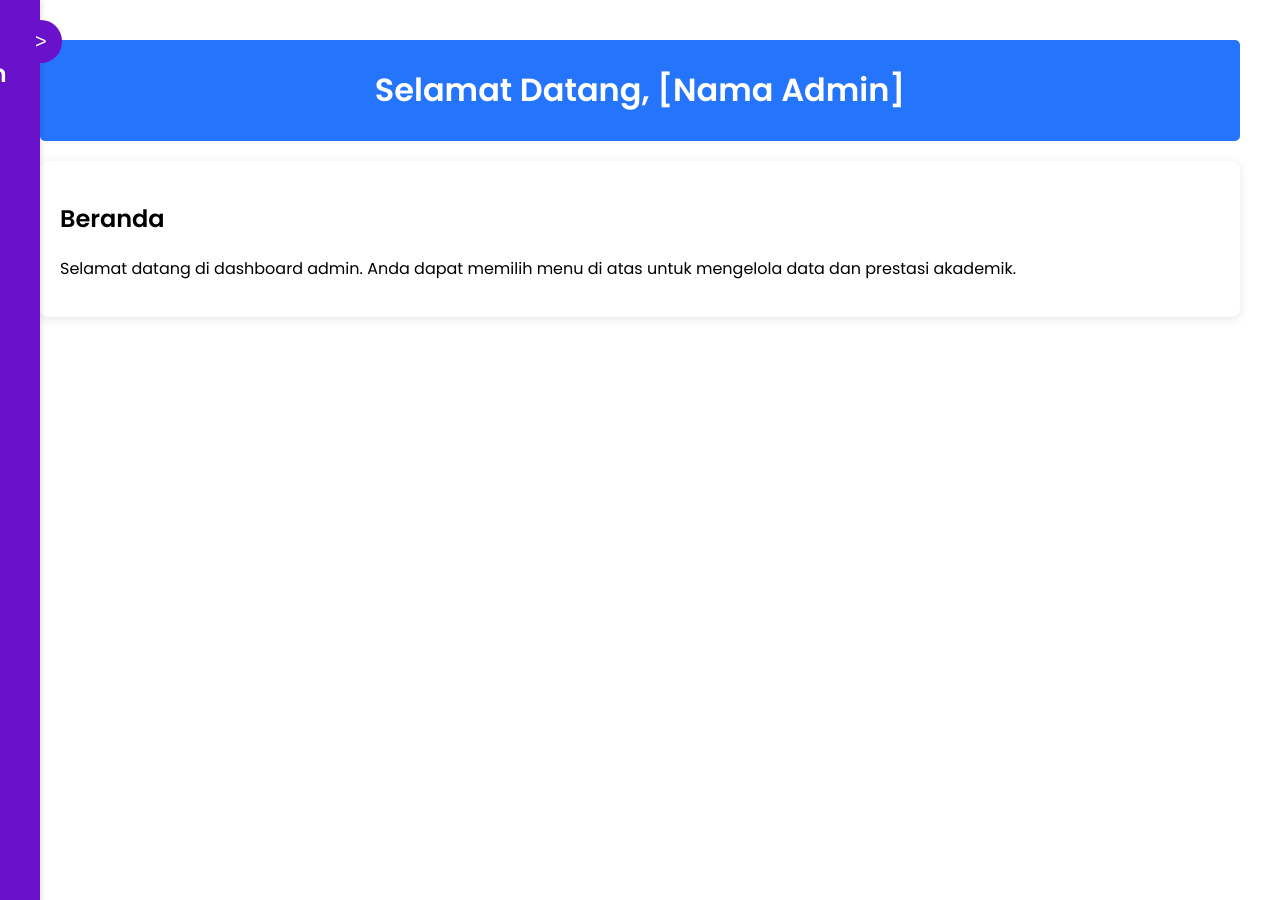
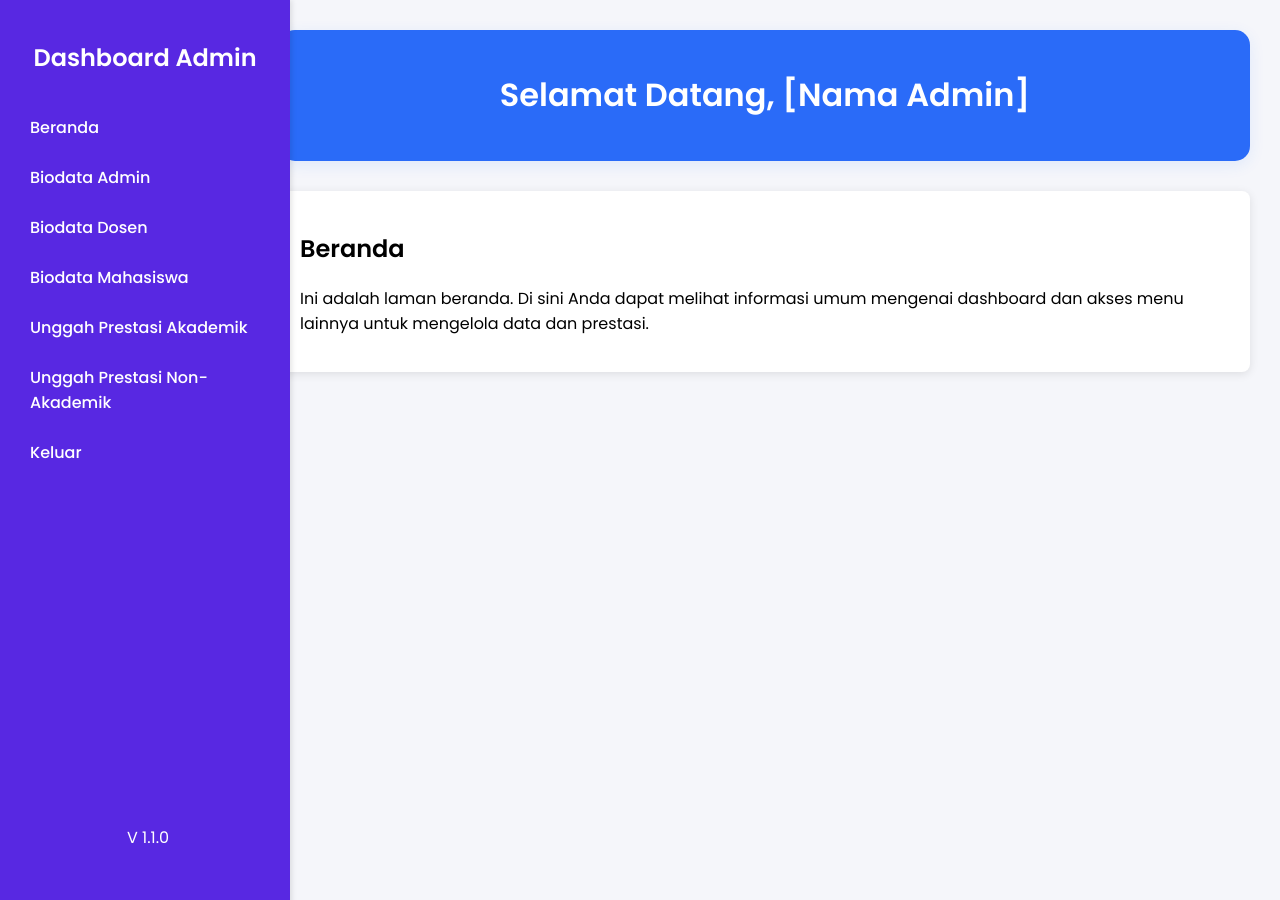
Before and after one commit to aqilaazza/ProjectSistemPencatatanPrestasi, a PHP site: page /dashboard_admin.php in a window 1280 px wide. Run offline with PHP 8.4, Linux system fonts and the light colour scheme.

Commit message:
updote sore ini

```diff
--- a/projectAkhir/dashboard_admin.php
+++ b/projectAkhir/dashboard_admin.php
@@ -13,27 +13,24 @@
             flex-direction: column;
             height: 100vh;
             overflow: hidden;
+            background-color: #f5f6fa;
         }
 
         .sidebar {
             width: 250px;
-            background-color: #6a11cb;
+            background-color: #5828E2;
             color: white;
+            font-size:36;
             padding: 20px;
             box-shadow: 2px 0 5px rgba(0, 0, 0, 0.1);
             height: 100%;
             position: fixed;
-            left: -250px;
-            transition: left 0.3s ease;
-        }
-
-        .sidebar.active {
             left: 0;
         }
 
         .sidebar h2 {
             text-align: center;
-            padding-top: 16px;
+            margin-bottom: 30px;
         }
 
         .sidebar ul {
@@ -42,35 +39,39 @@
         }
 
         .sidebar ul li {
-            margin: 15px 0;
+            margin: 5px 0;
+            padding: 10px;
+            border-radius: 5px;
+            transition: background-color 0.3s;
+        }
+
+        .sidebar ul li:hover {
+            background-color: rgba(255, 255, 255, 0.1);
         }
 
         .sidebar ul li a {
             color: white;
             text-decoration: none;
             font-weight: 500;
-        }
-
-        .sidebar ul li a:hover {
-            text-decoration: underline;
+            display: block;
         }
 
         .main-content {
             flex-grow: 1;
-            padding: 40px;
-            margin-left: 0;
+            margin-left: 250px;
+            padding: 30px;
             overflow-y: auto;
-            transition: margin-left 0.3s ease;
-            box-sizing: border-box;
+            background-color: #f5f6fa;
         }
 
         .header {
-            background-color: #2575fc;
+            background-color: #2A6BF8;
             color: white;
-            padding: 5px;
-            text-align: center;
-            border-radius: 5px;
-            margin-bottom: 20px;
+            text-align:center;
+            padding: 20px;
+            border-radius: 15px;
+            margin-bottom: 30px;
+            box-shadow: 0 4px 15px rgba(37, 117, 252, 0.1);
         }
 
         .card {
@@ -81,57 +82,56 @@
             margin: 20px 0;
         }
 
-        .upload-btn {
-            background-color: #6a11cb;
+        footer {
+            background-color: #5828E2;
             color: white;
-            border: none;
-            padding: 10px 15px;
-            border-radius: 5px;
-            cursor: pointer;
-            margin-top: 20px;
-            display: block;
-            margin-left: auto;
-            margin-right: auto;
+            text-align: center;
+            padding: 0px;
+            position: fixed;
+            bottom: 0;
+            margin-left: 127px;
+            padding-bottom:50px;
         }
 
-        footer {
-            text-align: center;
-            padding: 10px 0;
-            background-color: #6a11cb;
-            color: white;
-            position: relative;
-            width: 100%;
+        /* Sidebar menu hover effect */
+        .sidebar ul li:hover {
+            background-color: rgba(255, 255, 255, 0.1);
         }
 
-        .toggle-sidebar {
-            background-color: #6a11cb;
-            color: white;
-            border: none;
-            padding: 10px 15px;
-            border-radius: 30px;
-            cursor: pointer;
-            position: fixed;
-            top: 20px;
-            left: 20px;
-            z-index: 10;
+        .form-group {
+            margin-bottom: 15px;
         }
 
-        .toggle-icon {
-            font-size: 20px;
+        .form-group input, .form-group select, .form-group button {
+            width: 100%;
+            padding: 10px;
+            font-size: 16px;
+            margin: 5px 0;
+            border: 1px solid #ddd;
+            border-radius: 5px;
         }
+
+        .form-group button {
+            background-color: #2A6BF8;
+            color: white;
+            cursor: pointer;
+        }
+
+        .form-group button:hover {
+            background-color: #1a4db4;
+        }
+
     </style>
 </head>
 <body>
 
-    <button class="toggle-sidebar" onclick="toggleSidebar()">
-        <span class="toggle-icon" id="sidebar-icon">></span>
-    </button>
-
-    <div class="sidebar" id="sidebar">
+    <div class="sidebar">
         <h2>Dashboard Admin</h2>
         <ul>
             <li><a href="#" onclick="showSection('beranda')">Beranda</a></li>
-            <li><a href="#" onclick="showSection('biodata')">Biodata Saya</a></li>
+            <li><a href="#" onclick="showSection('biodata_admin')">Biodata Admin</a></li>
+            <li><a href="#" onclick="showSection('biodata_dosen')">Biodata Dosen</a></li>
+            <li><a href="#" onclick="showSection('biodata_mahasiswa')">Biodata Mahasiswa</a></li>
             <li><a href="#" onclick="showSection('unggah_prestasi')">Unggah Prestasi Akademik</a></li>
             <li><a href="#" onclick="showSection('unggah_prestasi_non_akademik')">Unggah Prestasi Non-Akademik</a></li>
             <li><a href="#" onclick="confirmLogout()">Keluar</a></li>
@@ -143,29 +143,103 @@
             <h1>Selamat Datang, [Nama Admin]</h1>
         </div>
 
+        <!-- Beranda -->
         <div class="card" id="beranda" style="display: block;">
             <h2>Beranda</h2>
-            <p>Selamat datang di dashboard admin. Anda dapat memilih menu di atas untuk mengelola data dan prestasi akademik.</p>
+            <p>Ini adalah laman beranda. Di sini Anda dapat melihat informasi umum mengenai dashboard dan akses menu lainnya untuk mengelola data dan prestasi.</p>
         </div>
 
+        <!-- Biodata Admin -->
+        <div class="card" id="biodata_admin" style="display: none;">
+            <h2>Biodata Admin</h2>
+            <div class="form-group">
+                <label for="search-nip">Search by NIP</label>
+                <input type="text" id="search-nip" placeholder="Masukkan NIP" />
+            </div>
+            <div class="form-group">
+                <button onclick="openForm('add-admin')">Tambah Admin</button>
+                <button onclick="openForm('edit-admin')">Ubah Data Admin</button>
+            </div>
+            <p>Di laman ini, Anda dapat mengelola data pribadi admin, seperti nama, alamat, dan informasi lainnya yang relevan dengan akun admin.</p>
+        </div>
+
+        <!-- Biodata Dosen -->
+        <div class="card" id="biodata_dosen" style="display: none;">
+            <h2>Biodata Dosen</h2>
+            <div class="form-group">
+                <label for="search-nidn">Search by NIDN</label>
+                <input type="text" id="search-nidn" placeholder="Masukkan NIDN" />
+            </div>
+            <div class="form-group">
+                <button onclick="openForm('add-dosen')">Tambah Dosen</button>
+                <button onclick="openForm('edit-dosen')">Ubah Data Dosen</button>
+            </div>
+            <p>Di halaman ini, Anda dapat melihat dan mengelola biodata dosen, seperti nama, mata kuliah yang diampu, serta informasi akademik dosen lainnya.</p>
+        </div>
+
+        <!-- Biodata Mahasiswa -->
+        <div class="card" id="biodata_mahasiswa" style="display: none;">
+            <h2>Biodata Mahasiswa</h2>
+            <div class="form-group">
+                <label for="search-nim">Search by NIM</label>
+                <input type="text" id="search-nim" placeholder="Masukkan NIM" />
+            </div>
+            <div class="form-group">
+                <button onclick="openForm('add-mahasiswa')">Tambah Mahasiswa</button>
+                <button onclick="openForm('edit-mahasiswa')">Ubah Data Mahasiswa</button>
+            </div>
+            <p>Halaman ini berfungsi untuk mengelola biodata mahasiswa, mencakup informasi pribadi, jurusan, dan data lainnya terkait mahasiswa di sistem.</p>
+        </div>
+
+        <!-- Form Tambah/Edit Admin/Dosen/Mahasiswa -->
+        <div class="card" id="form-container" style="display: none;">
+            <h2 id="form-title">Form Data</h2>
+            <form id="form-data">
+                <div class="form-group">
+                    <label for="input-id">ID</label>
+                    <input type="text" id="input-id" placeholder="Masukkan ID" />
+                </div>
+                <div class="form-group">
+                    <label for="input-name">Nama</label>
+                    <input type="text" id="input-name" placeholder="Masukkan Nama" />
+                </div>
+                <div class="form-group">
+                    <label for="input-email">Email</label>
+                    <input type="email" id="input-email" placeholder="Masukkan Email" />
+                </div>
+                <div class="form-group">
+                    <label for="input-phone">Nomor Telepon</label>
+                    <input type="text" id="input-phone" placeholder="Masukkan Nomor Telepon" />
+                </div>
+                <div class="form-group">
+                    <label for="input-address">Alamat</label>
+                    <input type="text" id="input-address" placeholder="Masukkan Alamat" />
+                </div>
+                <div class="form-group">
+                    <button type="submit">Simpan</button>
+                </div>
+            </form>
+        </div>
+    </div>
+
+    <footer>
+        V 1.1.0
+    </footer>
 
     <script>
-        function toggleSidebar() {
-            const sidebar = document.getElementById('sidebar');
-            const mainContent = document.getElementById('main-content');
-            const sidebarIcon = document.getElementById('sidebar-icon');
+        function showSection(section) {
+            // Hide all sections
+            const sections = document.querySelectorAll('.card');
+            sections.forEach(section => {
+                section.style.display = 'none';
+            });
 
-            sidebar.classList.toggle('active');
-            if (sidebar.classList.contains('active')) {
-                mainContent.style.marginLeft = '250px';
-                sidebarIcon.textContent = '<';
-            } else {
-                mainContent.style.marginLeft = '0';
-                sidebarIcon.textContent = '>';
+            // Show the selected section
+            const activeSection = document.getElementById(section);
+            if (activeSection) {
+                activeSection.style.display = 'block';
             }
         }
-
-
 
         function confirmLogout() {
             const confirmed = window.confirm("Apakah Anda yakin keluar?");
@@ -173,6 +247,23 @@
                 window.location.href = "login.php?message=logout";
             }
         }
+
+        function openForm(formType) {
+            // Show form container
+            document.getElementById('form-container').style.display = 'block';
+
+            // Set form title and fields based on form type
+            const titleMap = {
+                'add-admin': 'Tambah Admin',
+                'edit-admin': 'Ubah Data Admin',
+                'add-dosen': 'Tambah Dosen',
+                'edit-dosen': 'Ubah Data Dosen',
+                'add-mahasiswa': 'Tambah Mahasiswa',
+                'edit-mahasiswa': 'Ubah Data Mahasiswa'
+            };
+
+            document.getElementById('form-title').innerText = titleMap[formType] || 'Form Data';
+        }
     </script>
 
 </body>
--- a/projectAkhir/dashboard_mahasiswa.php
+++ b/projectAkhir/dashboard_mahasiswa.php
@@ -171,7 +171,7 @@
 <body>
 
     <div class="sidebar">
-        <h2>Dashboard</h2>
+        <h2>Dashboard Mahasiswa</h2>
         <ul>
             <li><a href="#">Beranda</a></li>
             <li><a href="profil.php">Biodata Mahasiswa</a></li>
```
